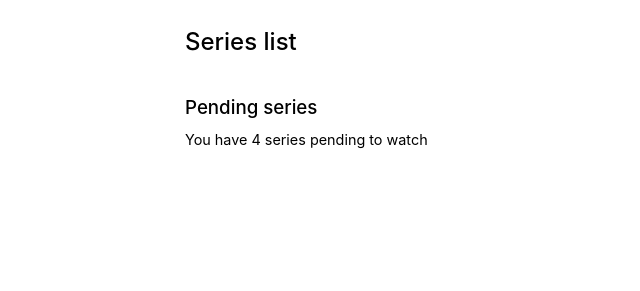
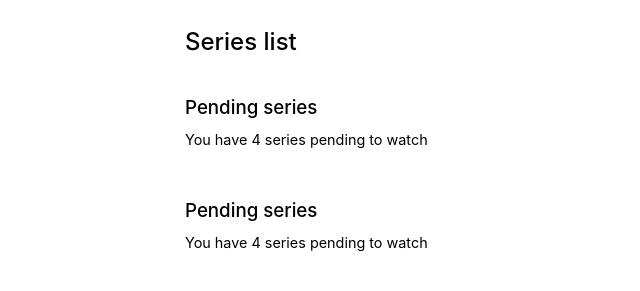
Before and after one commit to alexnavter/202301-w3ch3-alex-navarro-victor-granda, a website built with Parcel: page src/index.html in a window 1280 px wide. Shown: the part 83-374 px from the top of the page, without its empty margins (0-640 px from the left). Built offline with nearby package versions, Linux system fonts and the light colour scheme.

Commit message:
Fix problems with imports and DOM element

```diff
--- a/src/ts/components/CardComponent/CardComponent.ts
+++ b/src/ts/components/CardComponent/CardComponent.ts
@@ -1,37 +1,11 @@
-import series from "../../data/series";
 import { Series, type SeriesStructure } from "../../data/types";
 import Component from "../Component/Component";
-import { type ComponentStructure } from "../Component/ComponentStructure";
 
-class CardComponent extends Component implements ComponentStructure {
-  series: SeriesStructure;
+class CardComponent extends Component {
+  private readonly series: SeriesStructure;
 
-  render() {
-    this.element.innerHTML = `
-            <img class="serie__poster"
-              src=${this.series.poster}
-              alt="${this.series.name} poster" />
-            <h4 class="serie__title">${this.series.name}</h4>
-            <span class="serie__info">${this.series.creator}</span>
-            <ul class="score">
-              <li class="score__star">
-                <button><i class="icon icon--score far fa-star" title="1/5"></i></button>
-              </li>
-              <li class="score__star">
-                <button><i class="icon icon--score far fa-star" title="2/5"></i></button>
-              </li>
-              <li class="score__star">
-                <button><i class="icon icon--score far fa-star" title="3/5"></i></button>
-              </li>
-              <li class="score__star">
-                <button><i class="icon icon--score far fa-star" title="4/5"></i></button>
-              </li>
-              <li class="score__star">
-                <button><i class="icon icon--score far fa-star" title="5/5"></i></button>
-              </li>
-            </ul>
-            <button><i class="icon icon--delete fas fa-times-circle"></i></button>
-          </li>`;
+  constructor(parentElement: Element, serie: SeriesStructure) {
+    super(parentElement, "li", "serie");
   }
 }
 export default CardComponent;
--- a/src/ts/index.ts
+++ b/src/ts/index.ts
@@ -1,6 +1,3 @@
-import CardComponent from "./components/CardComponent/CardComponent";
-import Component from "./components/Component/Component";
-
 import HeaderComponent from "./components/HeaderComponent/HeaderComponent";
 import ListSectionComponent from "./components/ListSectionComponent/ListSectionComponent";
 import MainComponent from "./components/MainComponent/MainComponent";
@@ -20,14 +17,18 @@ const seriesList = new ListSectionComponent(
   "list"
 );
 
+const seriesListWatched = new ListSectionComponent(
+  mainContainer.element,
+  "section",
+  "list"
+);
+
 const ulCardContainer = document.createElement("ul");
-const cardSerie = new CardComponent(ulCardContainer, "li", "series");
 
 container.render();
 mainContainer.render();
 seriesList.render();
-cardSerie.render();
-
+seriesListWatched.render();
 const sectionElement = document.querySelector(".list")!;
 
 sectionElement?.appendChild(ulCardContainer);
```
Also changed, not shown: src/index.html (+0 -1 lines).
